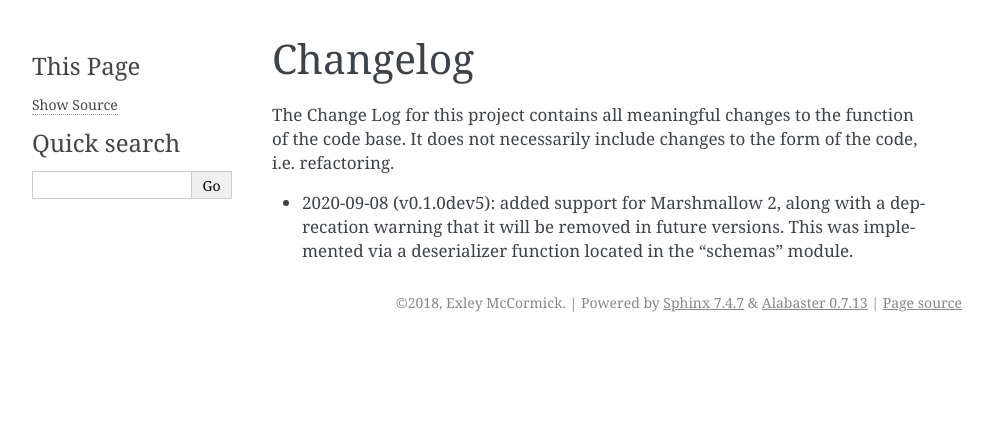
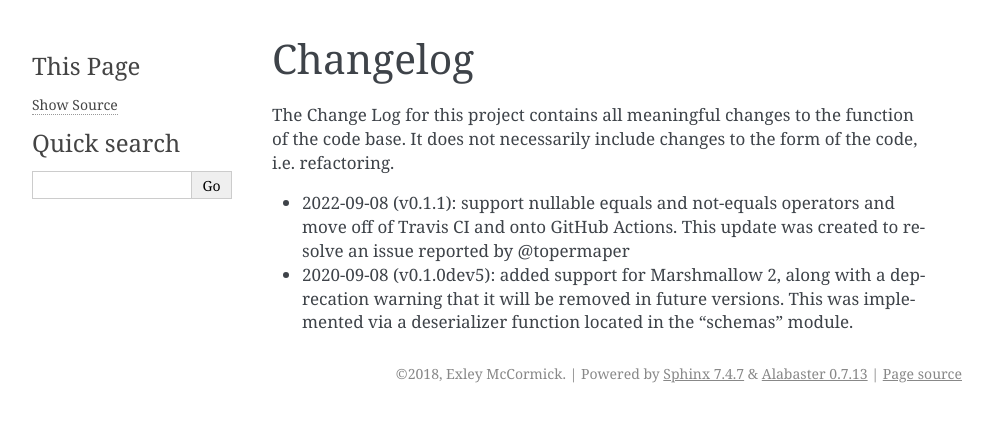
Before and after one commit to exleym/Flask-Filter, a Sphinx documentation site: the page built from documentation/source/changelog.rst, in a window 1280 px wide. Shown: the top 422 px of the page, without its empty margins (148-1141 px from the left). Built offline with Sphinx 7.4.7, drawn with Linux system fonts in a browser that asks for light colours.

Commit message:
bump version and remove travis-ci integration

```diff
--- a/documentation/source/changelog.rst
+++ b/documentation/source/changelog.rst
@@ -4,6 +4,10 @@ The Change Log for this project contains all meaningful changes to the function
 of the code base. It does not necessarily include changes to the form of the
 code, i.e. refactoring.
 
+* 2022-09-08 (v0.1.1): support nullable equals and not-equals operators and
+  move off of Travis CI and onto GitHub Actions. This update was created
+  to resolve an issue reported by @topermaper
+
 * 2020-09-08 (v0.1.0dev5): added support for Marshmallow 2, along with a
   deprecation warning that it will be removed in future versions. This was
   implemented via a deserializer function located in the "schemas" module.
--- a/flask_filter/__init__.py
+++ b/flask_filter/__init__.py
@@ -1,4 +1,4 @@
-__version__ = '0.1.0dev5'
+__version__ = '0.1.1'
 __author__ = 'Exley McCormick'
 __email__ = 'exleym@gmail.com'
 
--- a/setup.py
+++ b/setup.py
@@ -3,7 +3,7 @@ from setuptools import find_packages, setup
 
 setup(
     name='Flask-Filter',
-    version='0.1.0dev5',
+    version='0.1.1',
     author="Exley McCormick",
     author_email="exleym@gmail.com",
     description="A Flask extension for creating standard resource searches",
```
Also changed, not shown: README.md (+2 -3 lines), .travis.yml (deleted).
